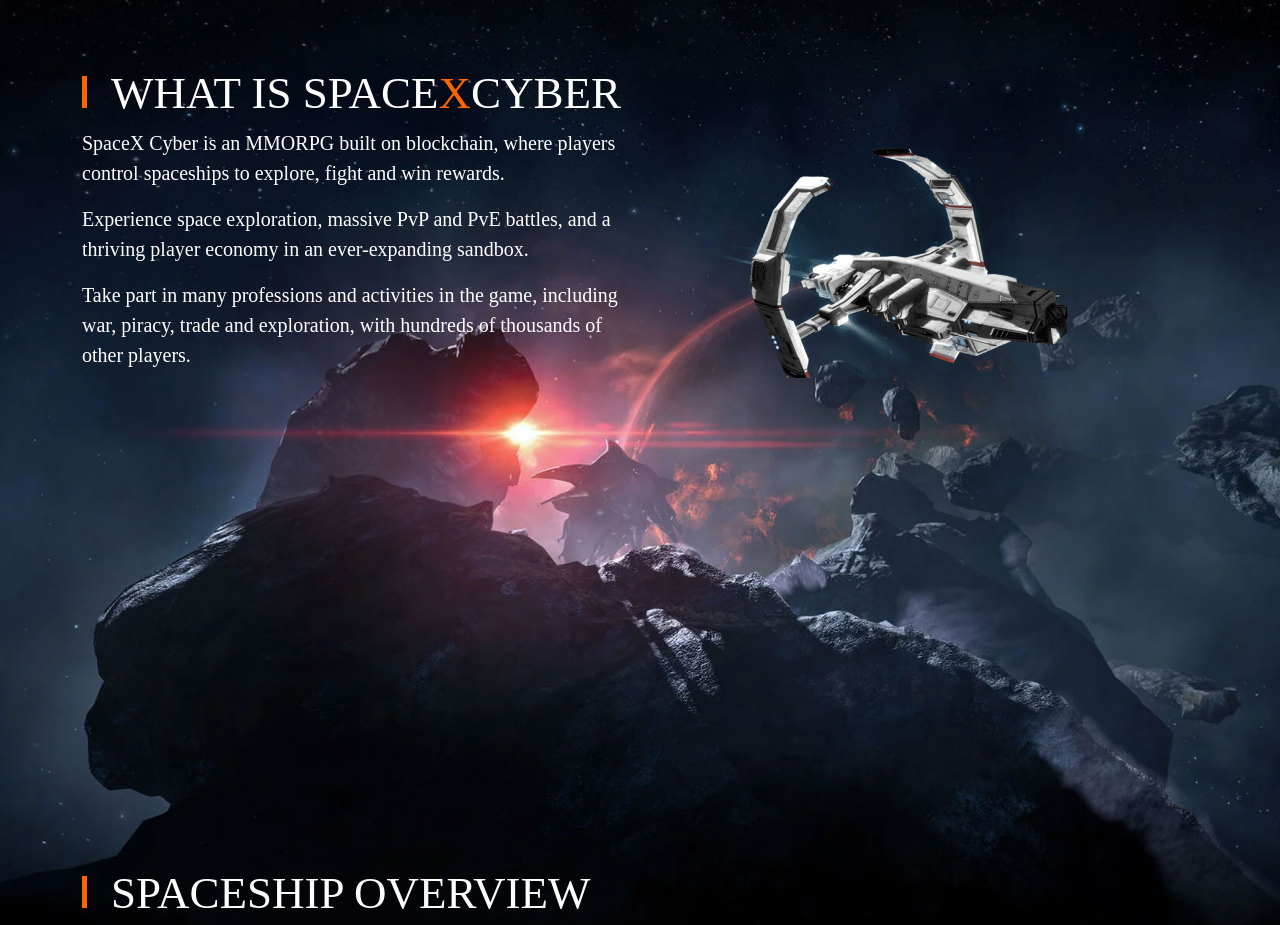
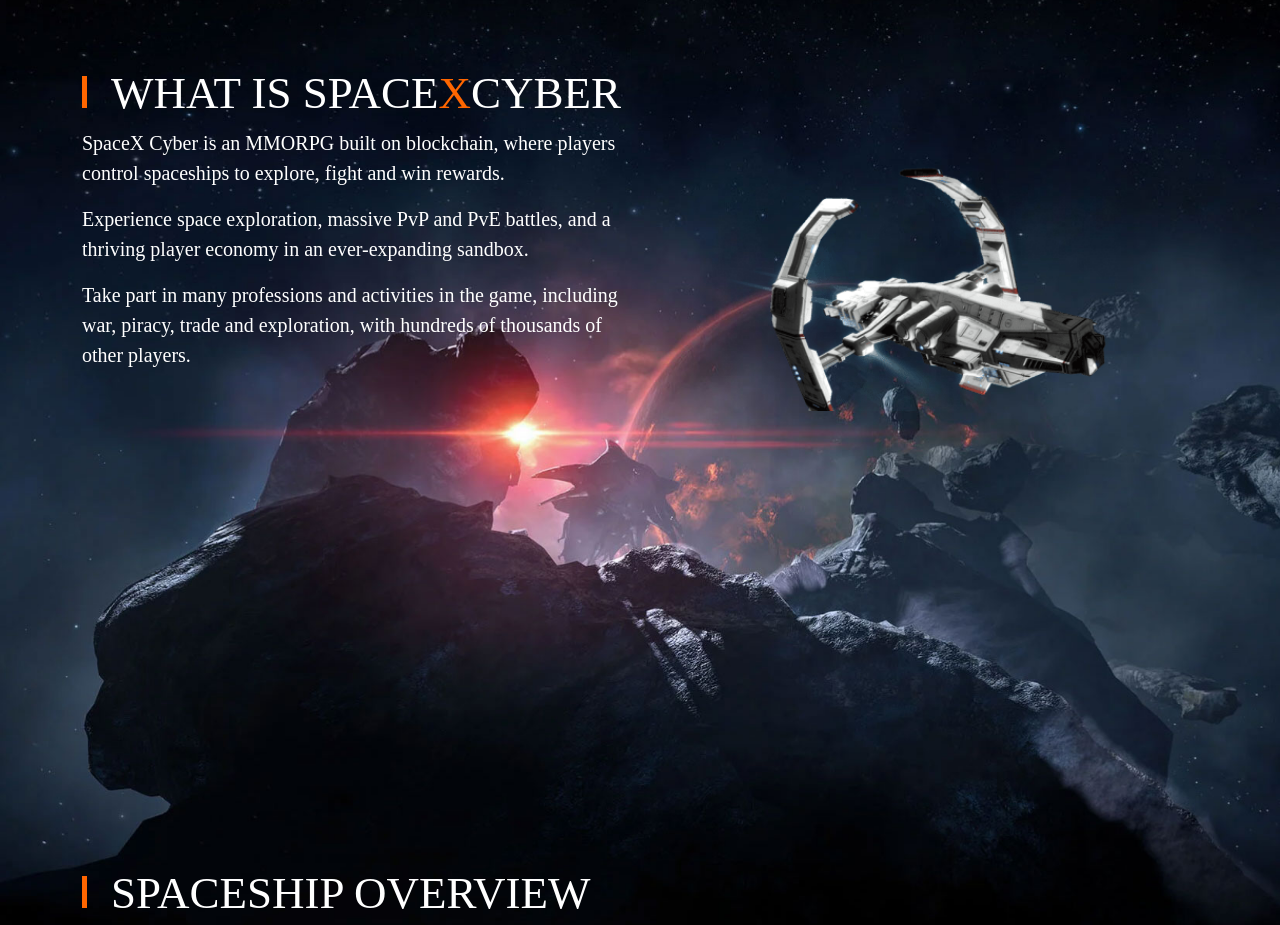
Before and after one commit to spacexcyber/spacexcyber-landingpage, a Vue app: page / in a window 1280 px wide. Shown: the part 900-1825 px from the top of the page. Built offline with nearby package versions, Linux system fonts and the light colour scheme; a web font is replaced by a local one.

Commit message:
Add css animation Ship

```diff
--- a/package.json
+++ b/package.json
@@ -11,6 +11,6 @@
   },
   "devDependencies": {
     "@vitejs/plugin-vue": "^3.0.1",
-    "vite": "^3.0.4"
+    "vite": "^3.0.5"
   }
 }
--- a/src/assets/static/landing.css
+++ b/src/assets/static/landing.css
@@ -182,3 +182,33 @@
   .f-uppper{
     text-transform: uppercase;
   }
+
+
+  .what-ship-one
+{
+    position: relative;
+    top: 0px;
+    left: 0px;
+    width: 5%;
+    display: block;
+    -webkit-animation: shipTransfer 6s ease infinite;
+}
+
+@keyframes shipTransfer
+{
+  0% {
+    top: 0px;
+    left: 0px;
+    transform: scale(1);
+  }
+  50% {
+    top: 150px;
+    left: 150px;
+    transform: scale(1.3);
+  }
+  100% {
+    top: 0px;
+    left: 0px;
+    transform: scale(1);
+  }
+}
```
Also changed, not shown: 1 other file (tests, documents, lock files or other folders).
